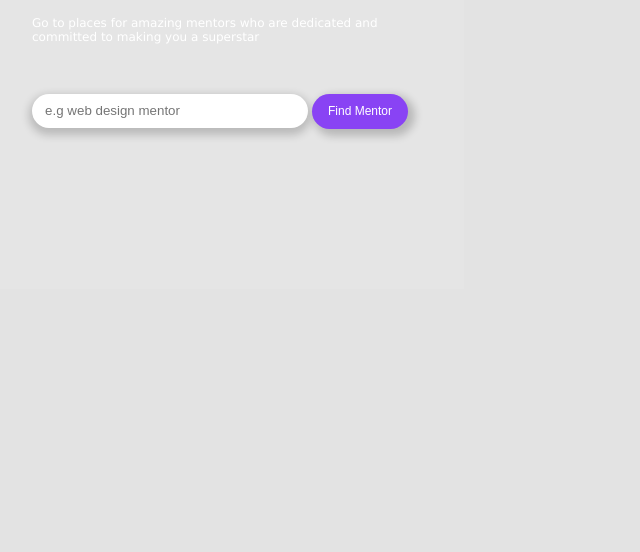
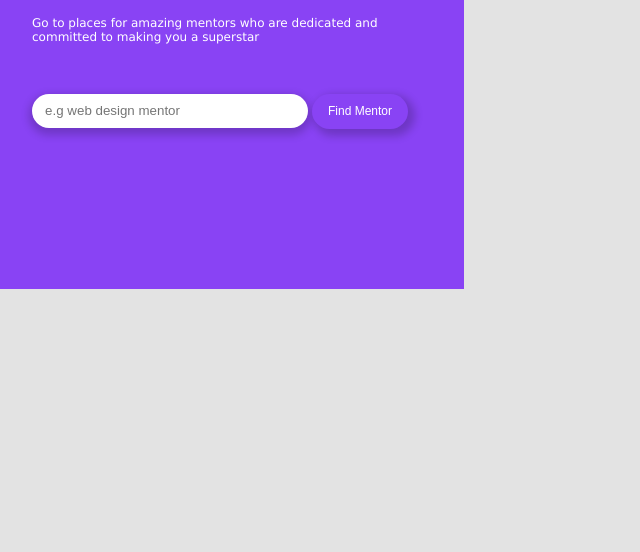
Before and after one commit to Wach-E/DSC_Project-2, a plain HTML site: page index.html in a window 1280 px wide. Shown: the part 248-800 px from the top of the page, without its empty margins (0-640 px from the left). Drawn offline with Linux system fonts and the light colour scheme.

Commit message:
fixes style

```diff
--- a/CSS/style.css
+++ b/CSS/style.css
@@ -24,7 +24,7 @@ h1 {
     display: inline-block;
     max-width: 25rem;
     min-height: 0.2rem;
-    background-color: #E5E5E5;
+    background-color: #8943F4;
     padding-top: 2rem;
     padding-left: 2rem;
     padding-right: 2rem;
```
